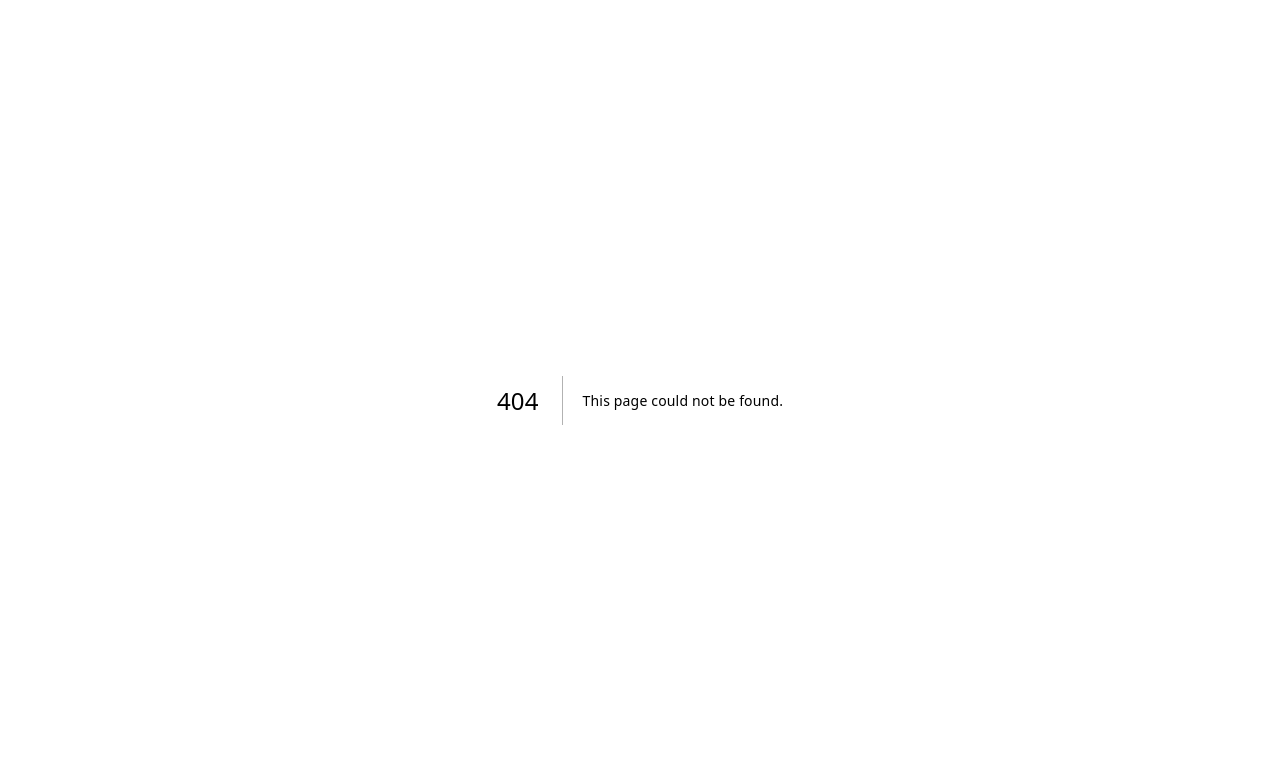
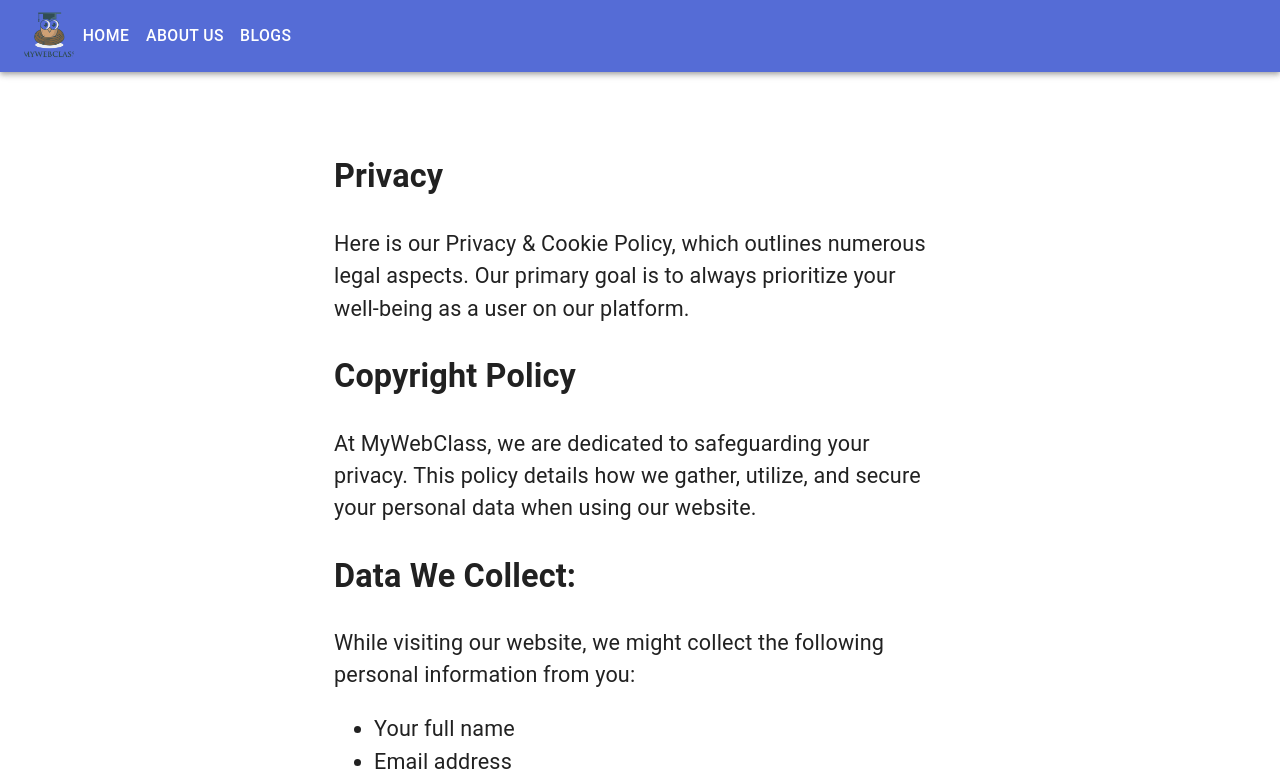
Before and after one commit to NJIT-WIS/project-2-team-rockedu, a Next.js app: page /privacypolicy in a window 1280 px wide. Before the commit this address had no page. Shown: the top 783 px of the page. Built offline with nearby package versions, Linux system fonts and the light colour scheme.

Commit message:
fix: change privacy policy page url

```diff
--- /dev/null
+++ b/pages/privacypolicy.js
@@ -0,0 +1,70 @@
+import Head from 'next/head'
+import Layout, { siteTitle } from '../components/layout'
+import utilStyles from '../styles/utils.module.css'
+import { getSortedPostsData } from '../lib/posts'
+import Link from 'next/link'
+import Date from '../components/date'
+
+export default function PrivacyPolicy({ allPostsData }) {
+  return (
+    <Layout home noNameImage>
+      <Head>
+        <title>{`${siteTitle} | Privacy Policy`}</title>
+      </Head>
+      <section className={utilStyles.headingMd}>
+
+        <div
+          dangerouslySetInnerHTML={
+            {
+              __html: `
+              <h1 id="privacy">Privacy</h1>
+              <p>Here is our Privacy &amp; Cookie Policy, which outlines numerous legal aspects. Our primary goal is to always prioritize your well-being as a user on our platform.</p>
+              <h2 id="copyright-policy">Copyright Policy</h2>
+              <p>At MyWebClass, we are dedicated to safeguarding your privacy. This policy details how we gather, utilize, and secure your personal data when using our website.</p>
+              <h2 id="data-we-collect-">Data We Collect:</h2>
+              <p>While visiting our website, we might collect the following personal information from you:</p>
+              <ul>
+              <li>Your full name</li>
+              <li>Email address</li>
+              <li>Browsing behavior</li>
+              </ul>
+              <p>Additionally, we might gather data about your device, such as your IP address and browser type.</p>
+              <h2 id="usage-of-your-information">Usage of Your Information</h2>
+              <p>We may use your personal data for purposes like:</p>
+              <ul>
+              <li>Delivering requested services and products</li>
+              <li>Communicating with you about our offerings</li>
+              <li>Enhancing our website and services</li>
+              <li>Meeting legal requirements</li>
+              </ul>
+              <p>With your consent, we might also use your data for marketing purposes, such as sending newsletters or promotional deals. We do not sell, rent, or trade your personal data with third parties. However, we may disclose your information to third-party providers who help us deliver our services and products.</p>
+              <h2 id="cookies-">Cookies:</h2>
+              <p>We employ cookies to tailor content and ads, offer social media functionalities, and assess our traffic. We also share data about your use of our site with social media, advertising, and analytics partners, including Google Analytics, who may merge it with other information you&#39;ve provided or that they&#39;ve obtained from your use of their services. By continuing to use our website, you consent to our use of cookies.</p>
+              <h2 id="google-analytics">Google Analytics</h2>
+              <p>To analyze user interactions with our website, we use Google Analytics. The tool employs cookies to gather standard internet log information and visitor behavior data anonymously. The data generated by the cookie about your website usage (including IP address) is sent to Google, which then uses it to assess visitor interactions and compile statistical reports on website activity for us.</p>
+              <h2 id="security-precautions">Security Precautions</h2>
+              <p>We implement reasonable measures to protect your personal data from unauthorized access, usage, or disclosure. However, we cannot guarantee the complete security of your information, as no online transmission method is entirely secure.</p>
+              <h2 id="accessibility-guidelines">Accessibility Guidelines</h2>
+              <p>We strive to make our website accessible to everyone, including individuals with disabilities. Our aim is to adhere to the Web Content Accessibility Guidelines (WCAG) 2.1 Level AA.</p>
+              <h2 id="your-rights">Your Rights</h2>
+              <p>You reserve the right to access, modify, or delete your personal data. You can also withdraw consent to receive marketing communications from us at any time. To exercise these rights, please contact us using the information provided below.</p>
+              <h2 id="policy-updates">Policy Updates</h2>
+              <p>We may revise this privacy policy occasionally. Any changes will be posted on this page, and the date at the top of the page will reflect the most recent update.</p>
+              <h2 id="get-in-touch">Get in Touch</h2>
+              <p>If you have any questions or concerns about our privacy policy or the management of your personal data, please contact us at NJIT.edu.</p>`
+            }
+          }
+        ></div>
+      </section>
+    </Layout>
+  )
+}
+
+export async function getStaticProps() {
+  const allPostsData = getSortedPostsData()
+  return {
+    props: {
+      allPostsData
+    }
+  }
+}
```
